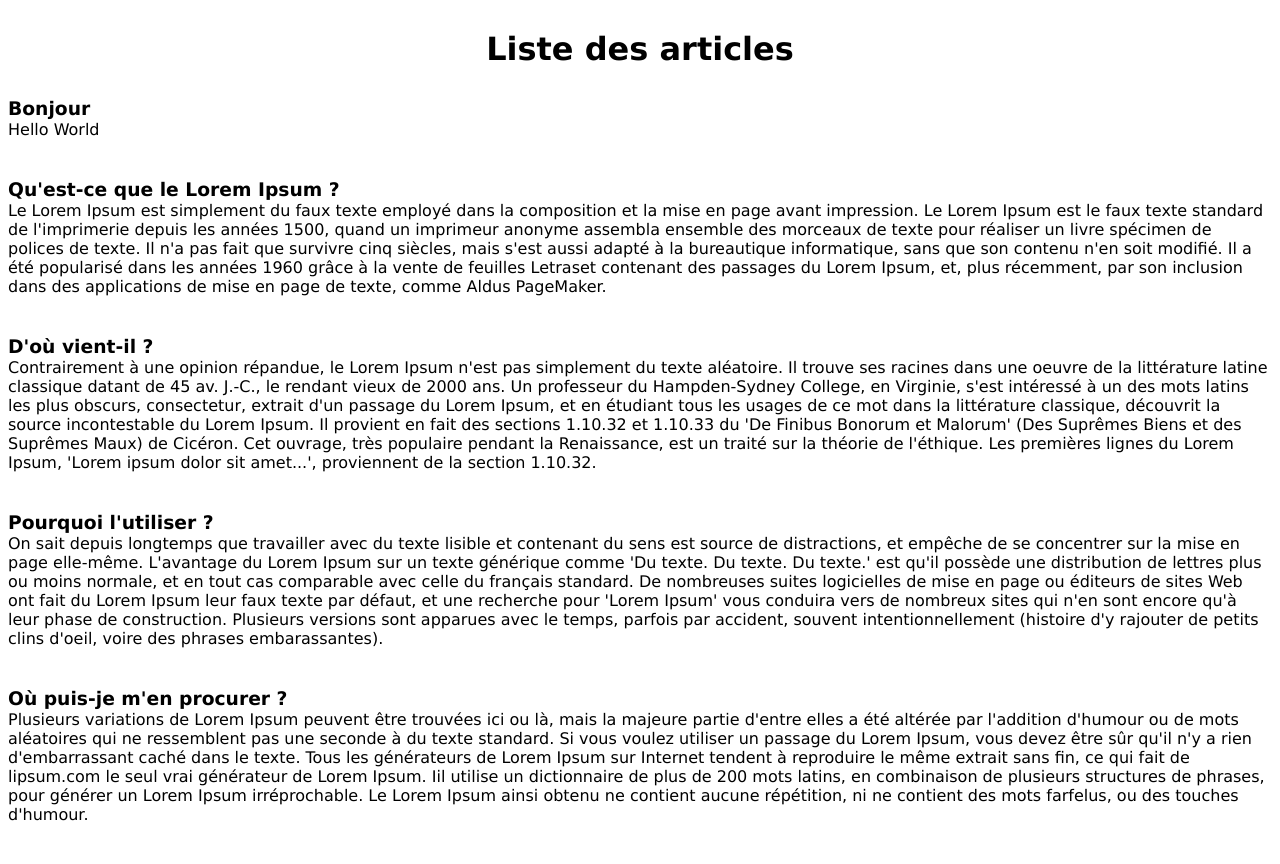
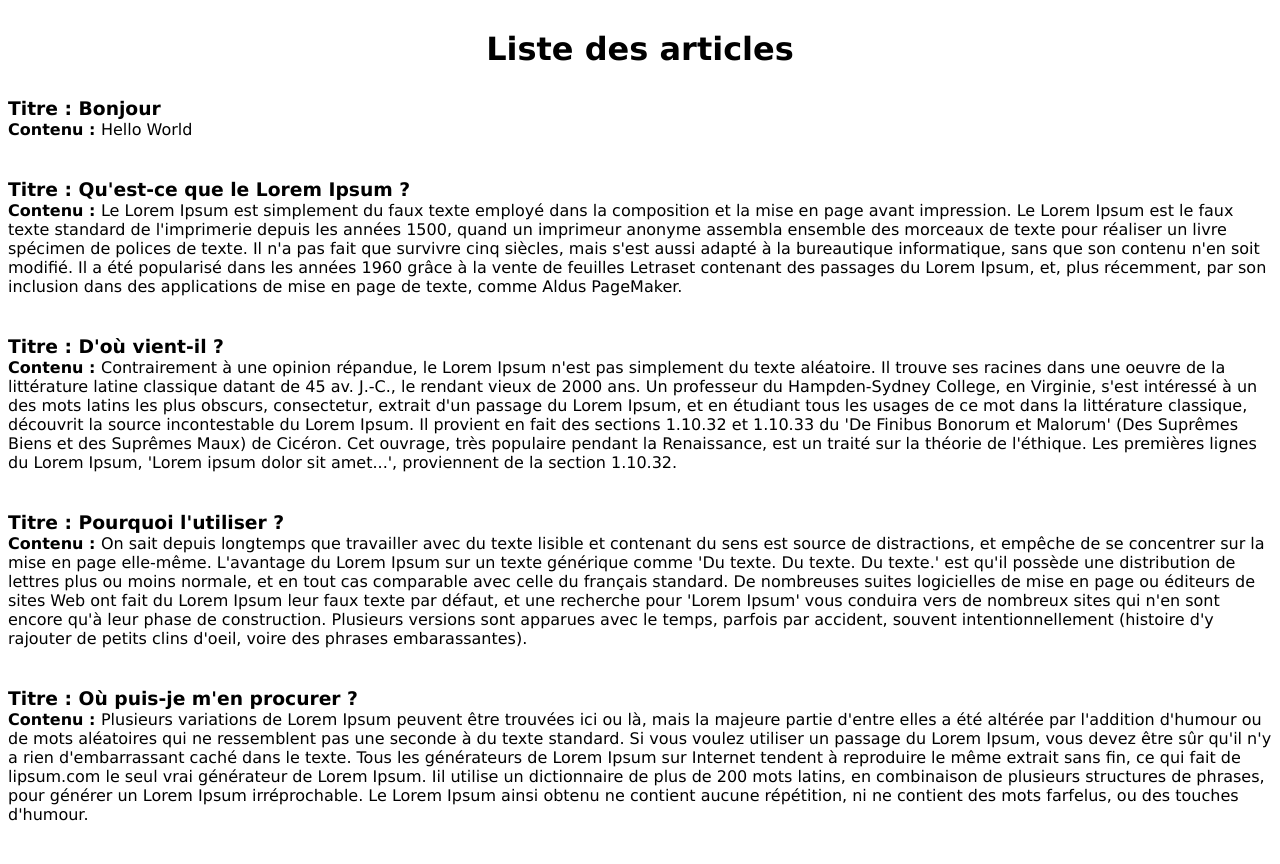
Before and after one commit to Hafarou-dine/POO, a PHP site: page / in a window 1280 px wide. Run offline with PHP 8.4, Linux system fonts and the light colour scheme; data comes from the database, SQL or seed files in the repository.

Commit message:
Add Files

```diff
--- a/index.php
+++ b/index.php
@@ -9,8 +9,8 @@
     $all = $new->showAllArticle($bdd);
     foreach($all as $art){
         echo '<div>
-            <h3>'.$art->nom_art.'</h3>
-            <p>'.$art->content_art.'</p>
+            <h3>Titre : '.$art->nom_art.'</h3>
+            <p><strong>Contenu : </strong>'.$art->content_art.'</p>
         </div>';
     }
 ?>
```
